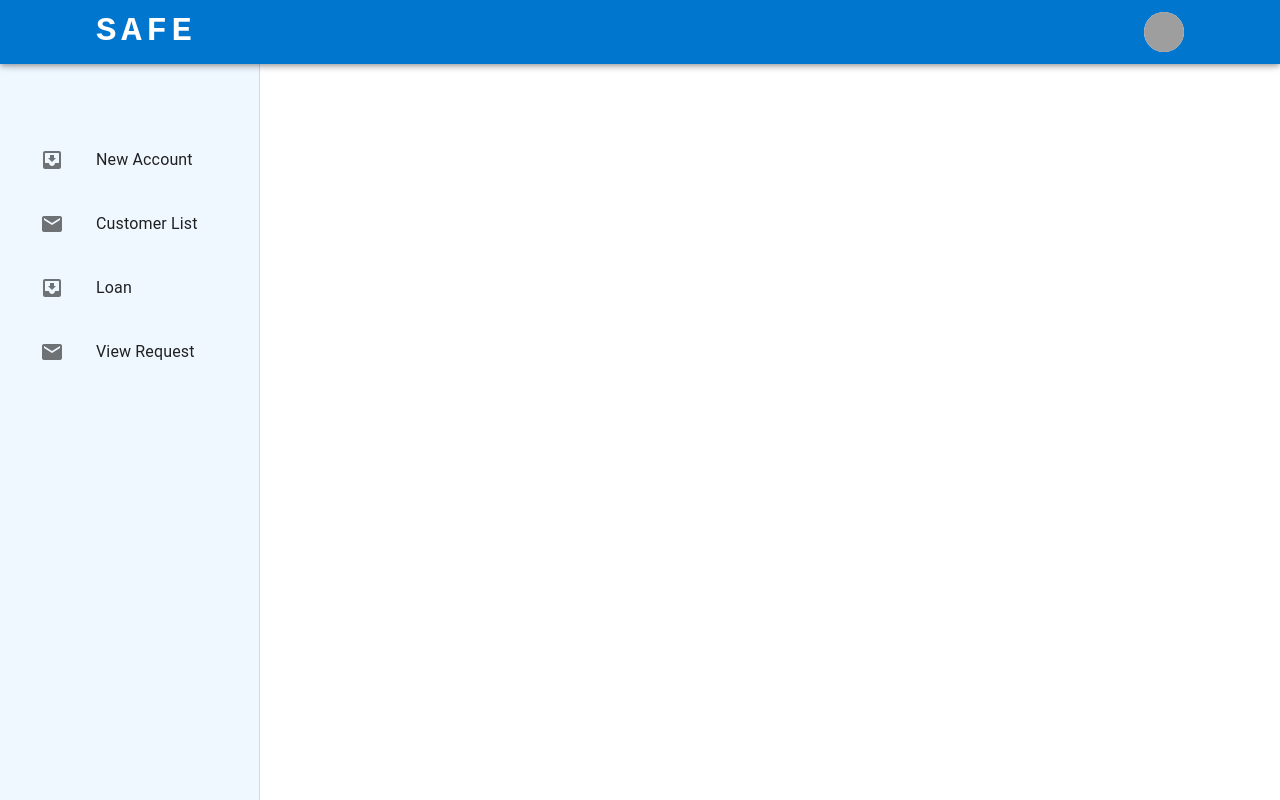
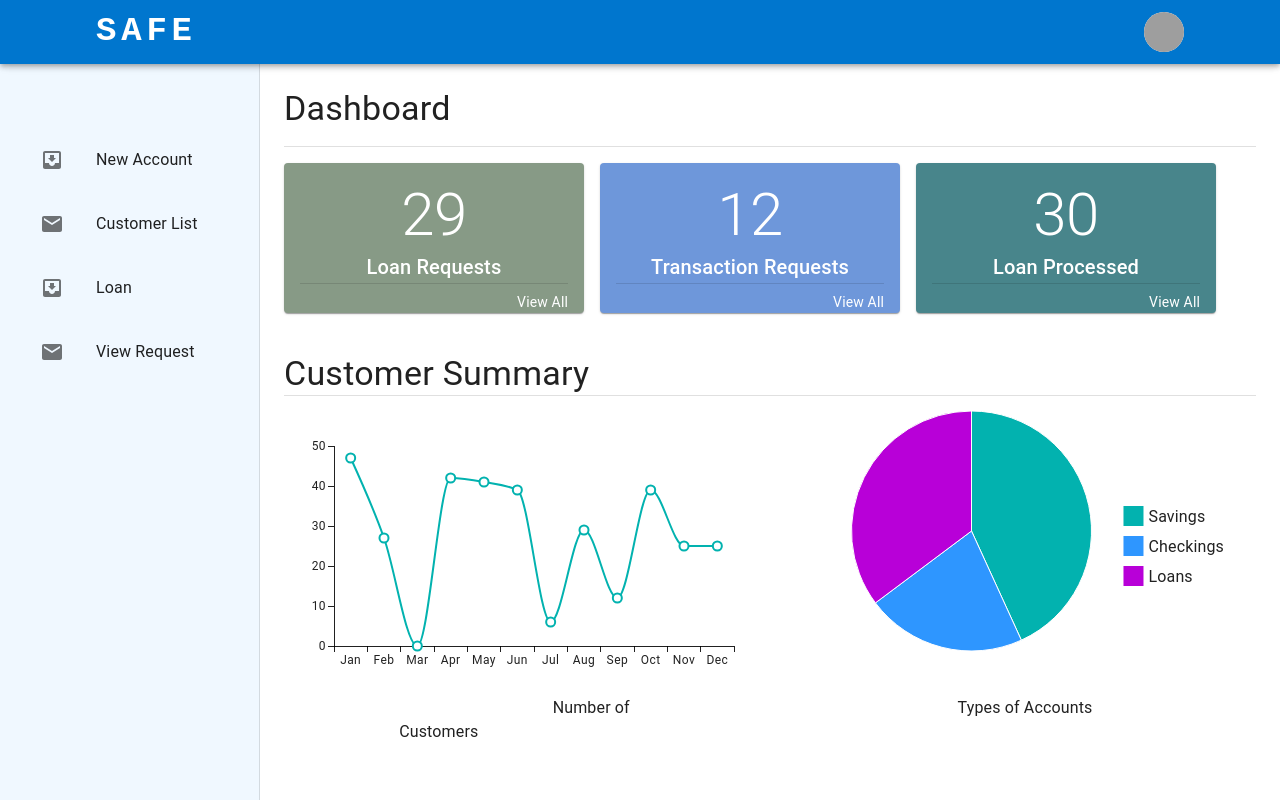
Before and after one commit to anjaligohil1909/Banking-system, a React (Create React App) app in the folder frontend/: page /employee in a window 1280 px wide. Built offline with nearby package versions, Linux system fonts and the light colour scheme; grey boxes are pictures that could not be loaded.

Commit message:
Employee Dashboard Chart & Tiles

```diff
--- a/frontend/package.json
+++ b/frontend/package.json
@@ -9,6 +9,7 @@
     "@mui/lab": "^5.0.0-alpha.170",
     "@mui/material": "^5.15.15",
     "@mui/styled-engine-sc": "^6.0.0-alpha.18",
+    "@mui/x-charts": "^7.3.2",
     "@testing-library/jest-dom": "^5.17.0",
     "@testing-library/react": "^13.4.0",
     "@testing-library/user-event": "^13.5.0",
--- a/frontend/src/App.js
+++ b/frontend/src/App.js
@@ -8,6 +8,7 @@ import Checkings from "./components/Dashboard/Checkings";
 import Savings from "./components/Dashboard/Savings";
 import Loans from "./components/Dashboard/Loans";
 import CustomerRequest from "./components/CustomerRequest/CustomerRequest";
+import EmployeeDashboard from "./components/Employee/EmployeeDashboard";
 
 const employeeSideBarList = {
   "New Account": "new-account",
@@ -17,15 +18,15 @@ const employeeSideBarList = {
 };
 
 const customersSideBarList = {
-  Checkings: "/customer/checkings",
-  Saving: "/customer/savings",
-  Loan: "/customer/loans",
-  "Create Request": "/customer/create-request",
+  Checkings: "checkings",
+  Saving: "savings",
+  Loan: "loans",
+  "Create Request": "create-request",
 };
 
 function App() {
   return (
-    <div classname="App">
+    <div className="App">
       <Routes>
         <Route path="/" element={<Login />} />
         <Route
@@ -42,6 +43,7 @@ function App() {
           path="employee"
           element={<Navbar sideBarList={employeeSideBarList} />}
         >
+          <Route index element={<EmployeeDashboard />} />
           <Route path="new-account" element={<NewAccountPage />} />
         </Route>
       </Routes>
--- /dev/null
+++ b/frontend/src/components/Dashboard/DashboardTile.jsx
@@ -0,0 +1,48 @@
+import React from "react";
+import { Box, Typography, Link, Paper, Divider } from "@mui/material";
+import { styled } from "@mui/material";
+import { Link as RouterLink } from "react-router-dom";
+
+const Tile = styled(Paper)(({ theme }) => ({
+  width: 300,
+  height: 150,
+  padding: theme.spacing(2),
+  ...theme.typography.body2,
+  textAlign: "center",
+}));
+
+function DashboardTile(props) {
+  const title = props.title;
+  const body = props.body;
+  const bgColor = props.bgColor;
+  const textColor = props.textColor;
+  const tileLink = props.linkTo;
+
+  return (
+    <Tile square={false} sx={{ background: bgColor }}>
+      <Box>
+        <Typography variant="h2" color={textColor}>
+          {title}
+        </Typography>
+      </Box>
+      <Box>
+        <Typography variant="h6" color={textColor}>
+          {body}
+        </Typography>
+      </Box>
+      <Divider />
+      <Box sx={{ textAlign: "right" }} my={1}>
+        <Link
+          underline="none"
+          color={textColor}
+          component={RouterLink}
+          to={tileLink}
+        >
+          View All
+        </Link>
+      </Box>
+    </Tile>
+  );
+}
+
+export default DashboardTile;
--- /dev/null
+++ b/frontend/src/components/Employee/EmployeeDashboard.jsx
@@ -0,0 +1,132 @@
+import React from "react";
+import {
+  Stack,
+  Breadcrumbs,
+  Divider,
+  Typography,
+  Box,
+  Grid,
+} from "@mui/material";
+import DashboardTile from "../Dashboard/DashboardTile";
+import { LineChart } from "@mui/x-charts/LineChart";
+import { PieChart } from "@mui/x-charts/PieChart";
+
+const custData = [
+  { x: "Jan", y: Math.round((Math.random() * 100) / 2) },
+  { x: "Feb", y: Math.round((Math.random() * 100) / 2) },
+  { x: "Mar", y: Math.round((Math.random() * 100) / 2) },
+  { x: "Apr", y: Math.round((Math.random() * 100) / 2) },
+  { x: "May", y: Math.round((Math.random() * 100) / 2) },
+  { x: "Jun", y: Math.round((Math.random() * 100) / 2) },
+  { x: "Jul", y: Math.round((Math.random() * 100) / 2) },
+  { x: "Aug", y: Math.round((Math.random() * 100) / 2) },
+  { x: "Sep", y: Math.round((Math.random() * 100) / 2) },
+  { x: "Oct", y: Math.round((Math.random() * 100) / 2) },
+  { x: "Nov", y: Math.round((Math.random() * 100) / 2) },
+  { x: "Dec", y: Math.round((Math.random() * 100) / 2) },
+];
+
+function EmployeeDashboard() {
+  return (
+    <>
+      <Breadcrumbs aria-label="breadcrumb" mb={2}>
+        <Typography variant="h4" color="text.primary">
+          Dashboard
+        </Typography>
+      </Breadcrumbs>
+      <Divider />
+      <Box my={2}>
+        <Stack direction="row" spacing={2}>
+          <DashboardTile
+            bgColor={"#879a86"}
+            textColor={"white"}
+            title={Math.round((Math.random() * 100) / 2)}
+            body={"Loan Requests"}
+            linkTo={"/"}
+          />
+          <DashboardTile
+            bgColor={"#6e97da"}
+            textColor={"white"}
+            title={Math.round((Math.random() * 100) / 2)}
+            body={"Transaction Requests"}
+            linkTo={"/"}
+          />
+          <DashboardTile
+            bgColor={"#48858b"}
+            textColor={"white"}
+            title={Math.round((Math.random() * 100) / 2)}
+            body={"Loan Processed"}
+            linkTo={"/"}
+          />
+        </Stack>
+        <Box mt={5}>
+          <Typography variant="h4" align="left">
+            {" "}
+            Customer Summary
+          </Typography>
+          <Divider />
+        </Box>
+        <Box sx={{ flexGrow: 1 }}>
+          <Grid
+            container
+            spacing={{ xs: 2, md: 3, lg: 6 }}
+            columns={{ xs: 4, sm: 8, md: 12 }}
+          >
+            <Grid item xs={2} sm={4} md={6}>
+              <LineChart
+                dataset={custData}
+                xAxis={[{ scaleType: "band", dataKey: "x" }]}
+                series={[{ dataKey: "y" }]}
+                width={500}
+                height={300}
+              />
+              <Typography variant="title" style={{ margin: "33%" }}>
+                Number of Customers
+              </Typography>
+            </Grid>
+            <Grid item xs={2} sm={4} md={6}>
+              <PieChart
+                series={[
+                  {
+                    data: [
+                      {
+                        id: 0,
+                        value: Math.round((Math.random() * 100) / 2),
+                        label: "Savings",
+                      },
+                      {
+                        id: 1,
+                        value: Math.round((Math.random() * 100) / 2),
+                        label: "Checkings",
+                      },
+                      {
+                        id: 2,
+                        value: Math.round((Math.random() * 100) / 2),
+                        label: "Loans",
+                      },
+                    ],
+                    outerRadius: 120,
+                    cy: 130,
+                    highlightScope: { faded: "global", highlighted: "item" },
+                    faded: {
+                      innerRadius: 30,
+                      additionalRadius: -30,
+                      color: "gray",
+                    },
+                  },
+                ]}
+                width={450}
+                height={300}
+              />
+              <Typography variant="title" style={{ margin: "30%" }}>
+                Types of Accounts
+              </Typography>
+            </Grid>
+          </Grid>
+        </Box>
+      </Box>
+    </>
+  );
+}
+
+export default EmployeeDashboard;
```
Also changed, not shown: frontend/src/components/Dashboard/CardButton.jsx (+16 -18 lines), 1 other file (tests, documents, lock files or other folders).
